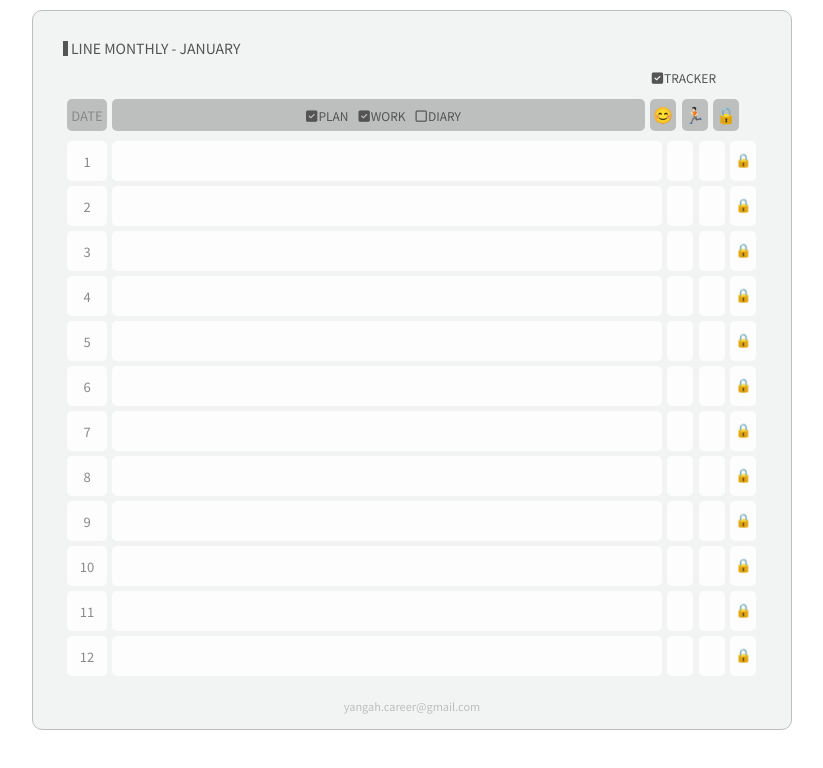
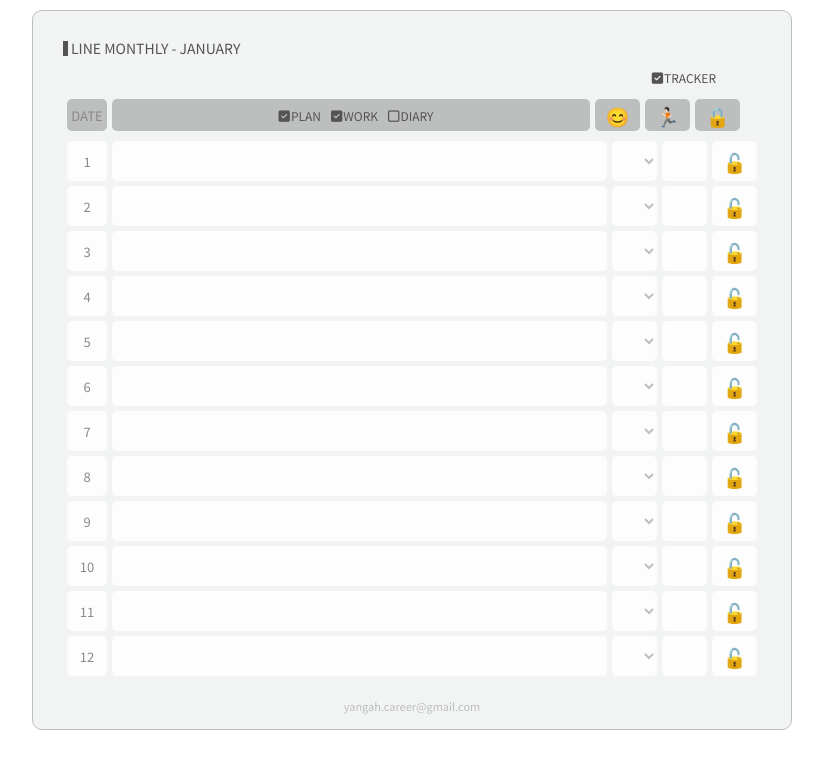
Before and after one commit to Yang-ah/my_first_diary, a React (Create React App) app: page /schedule in a window 1280 px wide. Shown: the top 768 px of the page, without its empty margins (228-1051 px from the left). Built offline with nearby package versions, Linux system fonts and the light colour scheme.

Commit message:
added emoji, lock&unlock, diary, exercise done&yet

```diff
--- a/public/index.html
+++ b/public/index.html
@@ -23,6 +23,11 @@
         width: 100%;
         height: 100vh;
       }
+
+      button,
+      select {
+        cursor: pointer;
+      }
     </style>
   </head>
   <body>
--- /dev/null
+++ b/src/components/Emojis.tsx
@@ -0,0 +1,27 @@
+import styled from "styled-components";
+import { SideBox } from "../screens/Monthly-Schedule";
+
+const Option = styled.option`
+  border: none;
+  outline: none;
+  font-size: 20px;
+`;
+
+function Emojis() {
+  return (
+    <SideBox as="select">
+      <Option value="none"></Option>
+      <Option value="happy">🥰</Option>
+      <Option value="good">🙂</Option>
+      <Option value="not bad">😐</Option>
+      <Option value="sad">☹️</Option>
+      <Option value="very sad">😭</Option>
+      <Option value="upset">🤯</Option>
+      <Option value="angry">🤬</Option>
+      <Option value="embarrassed">😰</Option>
+      <Option value="sick">🤒</Option>
+    </SideBox>
+  );
+}
+
+export default Emojis;
--- a/src/screens/Monthly-Schedule.tsx
+++ b/src/screens/Monthly-Schedule.tsx
@@ -2,6 +2,8 @@ import styled from "styled-components";
 import { useRecoilValue } from "recoil";
 import { onTrackerAtom, onDiaryAtom, onPlanAtom, onWorkAtom } from "./../atom";
 import CheckBox, { Tracker } from "../components/CheckBox";
+import { useState } from "react";
+import Emojis from "../components/Emojis";
 
 import {
   thisDates,
@@ -31,7 +33,7 @@ const TableHeader = styled.div<TrackerProps>`
   height: 32px;
   display: grid;
   grid-template-columns: ${(props) =>
-    props.tracker ? `40px 1fr 90px` : `40px 1fr 30px`};
+    props.tracker ? `40px 1fr 145px` : `40px 1fr 45px`};
   grid-gap: 5px;
   margin-bottom: 10px;
   padding-right: 17px;
@@ -48,12 +50,17 @@ const SectionTable = styled.div`
   overflow-y: scroll;
 `;
 
-const SectionLine = styled.div<TrackerProps>`
+interface SectionLineProps {
+  tracker: boolean;
+  lock: boolean;
+}
+
+const SectionLine = styled.div<SectionLineProps>`
   width: 100%;
   grid-gap: 5px;
   display: grid;
   grid-template-columns: ${(props) =>
-    props.tracker ? "40px 1fr 90px" : "40px 1fr 30px"};
+    props.tracker ? `40px 1fr 145px` : `40px 1fr 45px`};
   margin-bottom: 5px;
   height: 40px;
   :last-child {
@@ -71,9 +78,14 @@ const DateBox = styled.div`
   color: ${(props) => props.theme.thirdColor};
 `;
 
-const MainBox = styled.div`
+const MainBox = styled.input`
+  width: 100%;
+  height: 100%;
   border-radius: 5px;
   background-color: rgba(255, 255, 255, 0.8);
+  border: none;
+  outline: none;
+  padding: 0 10px;
 `;
 
 const SectionSide = styled.div`
@@ -81,22 +93,24 @@ const SectionSide = styled.div`
   grid-gap: 5px;
   grid-template-columns: repeat(3, 1fr);
 `;
-
-const SideBox = styled.input`
-  width: 26px;
+export const SideBox = styled.div`
+  width: 45px;
   border-radius: 5px;
   background-color: rgba(255, 255, 255, 0.8);
   display: flex;
   align-items: center;
   justify-content: center;
-  padding-bottom: 3px;
+  height: 100%;
   border: none;
   outline: none;
+  font-size: 19px;
+  color: ${(props) => props.theme.fourthColor};
+  span {
+    color: ${(props) => props.theme.firstColor};
+  }
 `;
 
-const LockBox = styled(SideBox)`
-  cursor: pointer;
-`;
+const LockBox = styled(SideBox)``;
 
 const LineHeader = styled(Header)`
   width: 100%;
@@ -109,6 +123,54 @@ interface TrackerProps {
 
 function MonthlySchedule() {
   const onTracker = useRecoilValue(onTrackerAtom);
+  const onDiary = useRecoilValue(onDiaryAtom);
+
+  function Diary() {
+    const [mainContent, mainChange] = useState("");
+    const setMain = (e: React.FormEvent<HTMLInputElement>) => {
+      mainChange(e.currentTarget.value);
+    };
+    return (
+      <div>
+        {onDiary ? (
+          <MainBox
+            onChange={setMain}
+            placeholder="오늘의 한 줄 일기를 써보세요. (최대 47자)"
+          />
+        ) : (
+          <MainBox as="div">{mainContent}</MainBox>
+        )}
+      </div>
+    );
+  }
+
+  const [lineLock, setLineLock] = useState(false);
+
+  function Exercise() {
+    const [done, setDone] = useState("");
+    const doneToggle = () => {
+      done == "🖤" ? setDone("·") : setDone("🖤");
+    };
+    return (
+      <SideBox as="input" type="button" onClick={doneToggle} value={done} />
+    );
+  }
+
+  function Lock() {
+    const [lock, setLock] = useState(false);
+    const lockToggle = () => {
+      setLock((cur) => !cur);
+      setLineLock(lock);
+    };
+    return (
+      <SideBox
+        as="input"
+        type="button"
+        onClick={lockToggle}
+        value={lock ? "🔒" : "🔓"}
+      />
+    );
+  }
 
   return (
     <Wrap>
@@ -121,30 +183,31 @@ function MonthlySchedule() {
       <section>
         <TableHeader tracker={onTracker ? true : false}>
           <DateBox>DATE</DateBox>
-          <MainBox>
+          <MainBox as="div">
             <CheckBox />
           </MainBox>
           <SectionSide>
-            {onTracker ? <SideBox as="div">😊</SideBox> : null}
-            {onTracker ? <SideBox as="div">🏃🏻</SideBox> : null}
-            <SideBox as="div">🔒</SideBox>
+            {onTracker ? <SideBox>😊</SideBox> : null}
+            {onTracker ? <SideBox>🏃🏻</SideBox> : null}
+            <SideBox>🔒</SideBox>
           </SectionSide>
         </TableHeader>
 
         <SectionTable>
           {thisDates.map((date: Date) => (
             <SectionLine
+              lock={lineLock}
               tracker={onTracker ? true : false}
               key={`${date.toLocaleString("en-US", {
                 month: "short",
               })}${date.getDate()}`}
             >
               <DateBox>{date.getDate()}</DateBox>
-              <MainBox></MainBox>
+              <Diary />
               <SectionSide>
-                {onTracker ? <SideBox /> : null}
-                {onTracker ? <SideBox /> : null}
-                <LockBox as="button">🔒</LockBox>
+                {onTracker ? <Emojis /> : null}
+                {onTracker ? <Exercise /> : null}
+                <Lock />
               </SectionSide>
             </SectionLine>
           ))}
```
